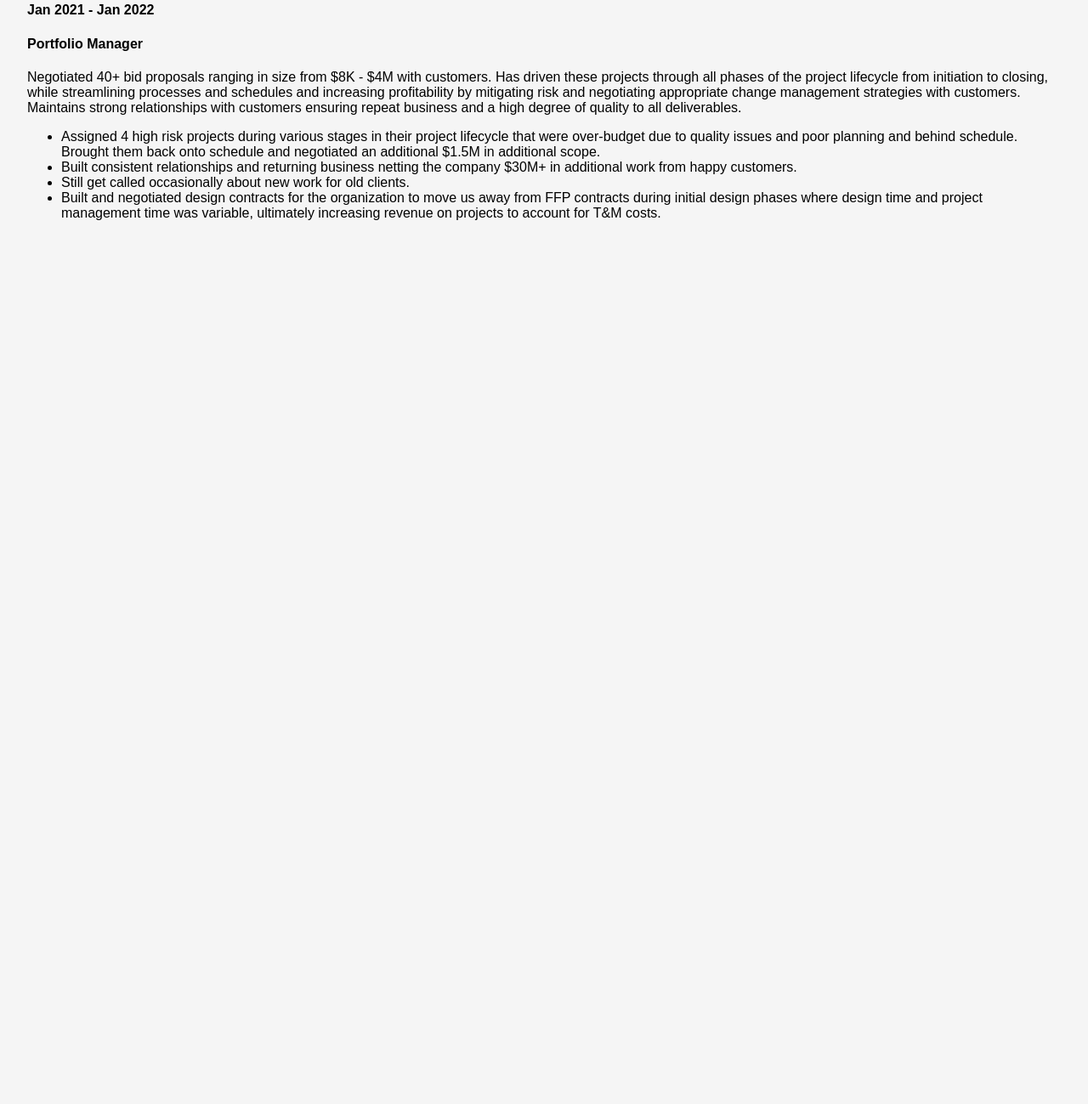
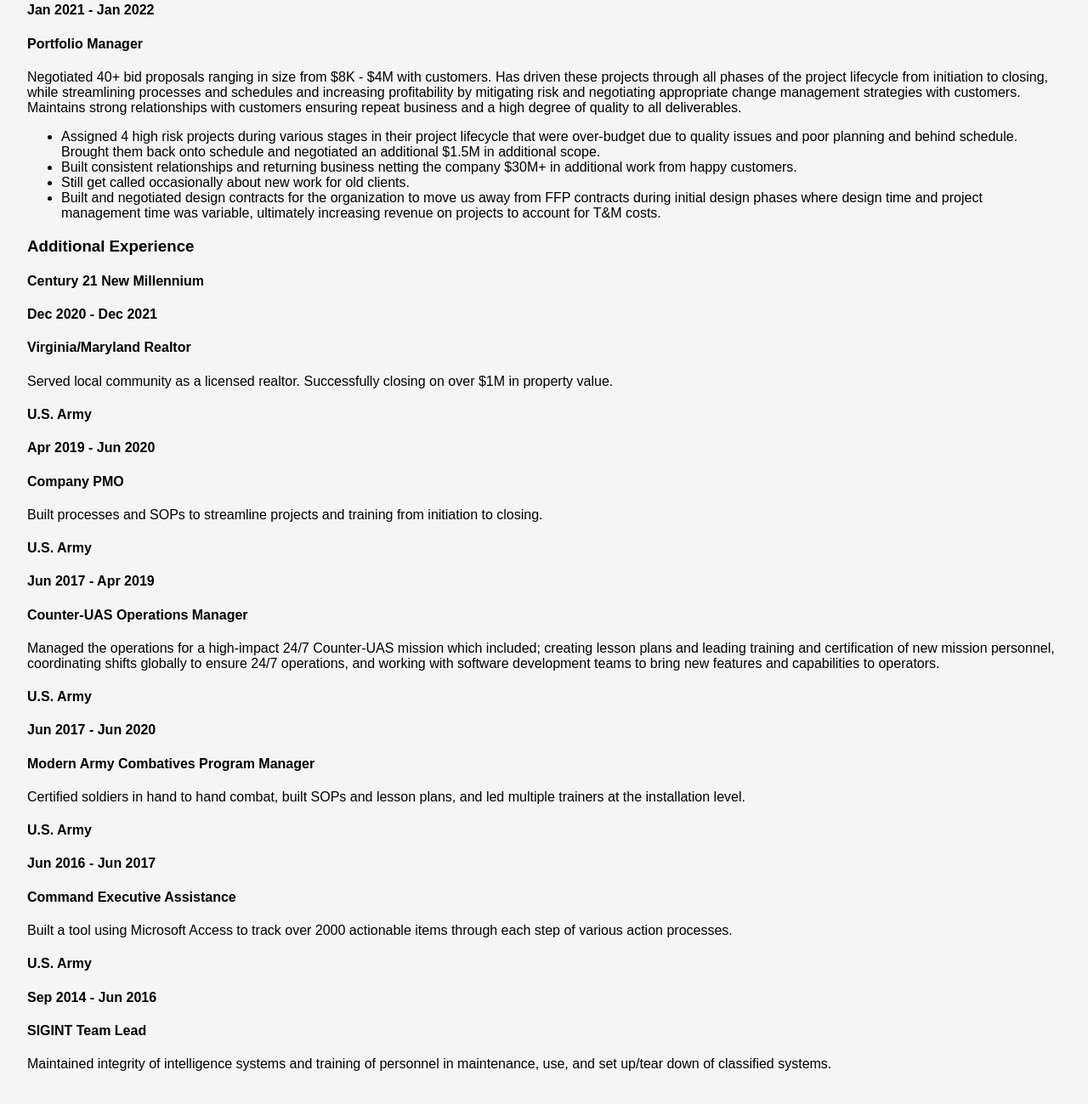
Before and after one commit to johnmbernard/personal_website, a plain HTML site: page myexperience.html in a window 1280 px wide. Shown: the part 2575-3874 px from the top of the page at 85% size. Before the commit the page ends 2883 px from the top, so only its background shows below. Drawn offline with Linux system fonts and the light colour scheme.

Commit message:
finished resume info

```diff
--- a/myexperience.html
+++ b/myexperience.html
@@ -190,6 +190,41 @@
                 ultimately increasing revenue on projects to account for T&M costs.
             </li>
         </ul>
+
+        <h3>Additional Experience</h3>
+        <h4>Century 21 New Millennium</h4>
+        <h4>Dec 2020 - Dec 2021</h4>
+        <h4>Virginia/Maryland Realtor</h4>
+        <p>Served local community as a licensed realtor. Successfully closing on over $1M in property value.
+        </p>
+        <h4>U.S. Army</h4>
+        <h4>Apr 2019 - Jun 2020</h4>
+        <h4>Company PMO</h4>
+        <p>Built processes and SOPs to streamline projects and training from initiation to closing.
+        </p>
+        <h4>U.S. Army</h4>
+        <h4>Jun 2017 - Apr 2019</h4>
+        <h4>Counter-UAS Operations Manager</h4>
+        <p>Managed the operations for a high-impact 24/7 Counter-UAS mission which included; creating lesson plans and
+        leading training and certification of new mission personnel, coordinating shifts globally to ensure 24/7
+        operations, and working with software development teams to bring new features and capabilities to operators.</p>
+        <h4>U.S. Army</h4>
+        <h4>Jun 2017 - Jun 2020</h4>
+        <h4>Modern Army Combatives Program Manager</h4>
+        <p>Certified soldiers in hand to hand combat, built SOPs and lesson plans, and led multiple trainers at the
+        installation level.</p>
+        <h4>U.S. Army</h4>
+        <h4>Jun 2016 - Jun 2017</h4>
+        <h4>Command Executive Assistance</h4>
+        <p>Built a tool using Microsoft Access to track over 2000 actionable items through each step of various
+        action processes.</p>
+        <h4>U.S. Army</h4>
+        <h4>Sep 2014 - Jun 2016</h4>
+        <h4>SIGINT Team Lead</h4>
+        <p>Maintained integrity of intelligence systems and training of personnel in maintenance, use, and
+        set up/tear down of classified systems.
+        </p>
+
     </section>
 
     <script src="script.js"></script>
```
